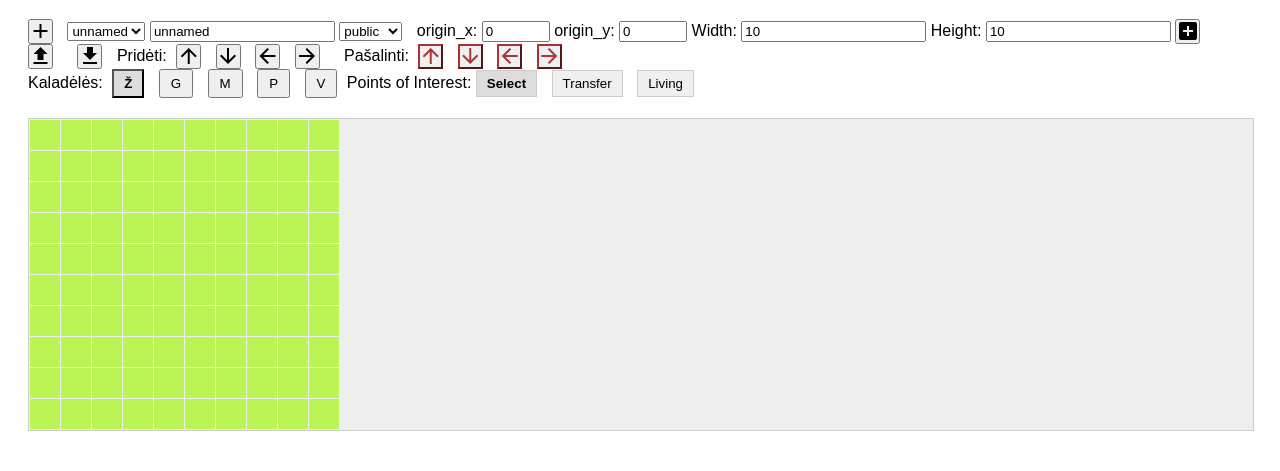
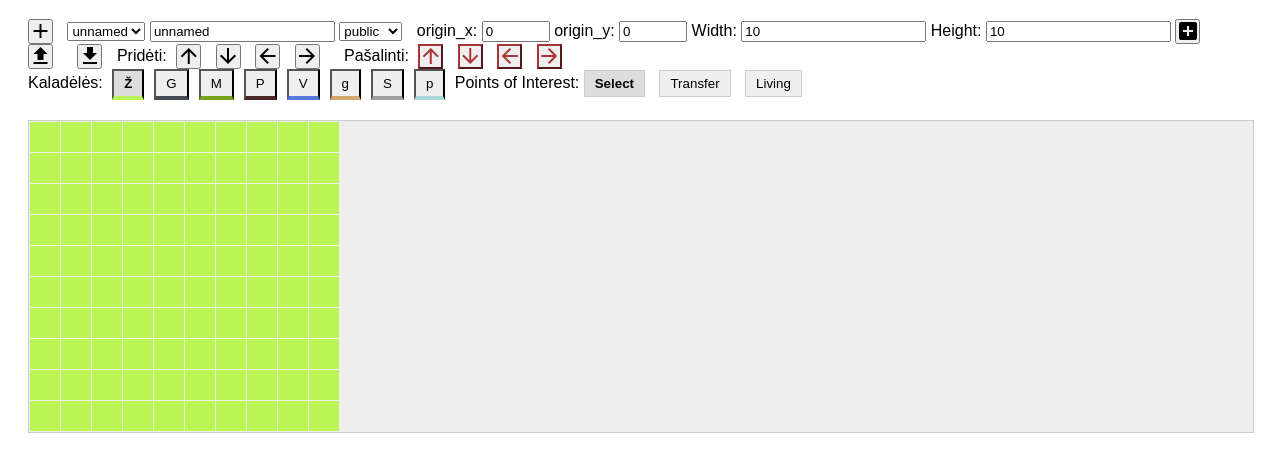
Before and after one commit to tomass/shmurkynas-map-editor, a website built with Vite: page index.html in a window 1280 px wide. Shown: the part 89-560 px from the top of the page. Built offline with nearby package versions, Linux system fonts and the light colour scheme.

Commit message:
Pridėtos butui reikalingos kaladėlės: grindys, plytelės ir siena

```diff
--- a/index.html
+++ b/index.html
@@ -82,11 +82,7 @@
   <div class="toolbar-2">
     <span class="char-toolbar">
       <span>Kaladėlės: </span>
-      <button class="char-btn selected">Ž</button>
-      <button class="char-btn">G</button>
-      <button class="char-btn">M</button>
-      <button class="char-btn">P</button>
-      <button class="char-btn">V</button>
+      <!-- Buttons are built from tileTypes in constants.js -->
     </span>
 
     <span class="points-toolbar">
--- a/src/constants.js
+++ b/src/constants.js
@@ -3,16 +3,29 @@ export const mapTypes = ["public", "private"];
 // Types of living (housing) a living point can represent
 export const livingTypes = ["flat1", "flat2", "house1", "house2"];
 
-// Color mapping for characters
+// Tile characters, in toolbar order. Characters are case sensitive: `g` and
+// `G`, `p` and `P` are different tiles.
 export const tileTypes = {
-  'Ž': '#baf455',
-  'G': '#454a59', // Light green
-  'M': '#7aa21d', // Light blue
-  'P': '#4d2926', // Light yellow
-  'V': '#5877dd', // Light purple
-  '': '#ffffff' // White for empty cells
-};// Point classes. These can be added on each map as points.
+  'Ž': { color: '#baf455', name: 'Žolė (grass) – numatytoji, vaikščiojama kaladėlė' },
+  'G': { color: '#454a59', name: 'Gatvė (road)' },
+  'M': { color: '#7aa21d', name: 'Medis (tree)' },
+  'P': { color: '#4d2926', name: 'Pastatas (building)' },
+  'V': { color: '#5877dd', name: 'Vanduo (water)' },
+  // Inside a flat
+  'g': { color: '#d2a86e', name: 'Grindys (floor) – buto vidus' },
+  'S': { color: '#9e9e9e', name: 'Siena (wall) – buto vidus' },
+  'p': { color: '#a8dadc', name: 'Plytelės (tiles) – buto vidus' },
+};
 export const defaultTileType = 'Ž';
+
+// What to show for a tile character, including one this editor does not know.
+export function tileColor(char) {
+  return (tileTypes[char] || tileTypes[defaultTileType]).color;
+}
+
+export function tileDescription(char) {
+  return tileTypes[char] ? `${char} – ${tileTypes[char].name}` : `${char} – nežinoma kaladėlė`;
+}
 
 // The order in which the fields of a point are written out. Points read from a
 // file keep the order they had there; this is only used for points the editor
--- a/src/main.js
+++ b/src/main.js
@@ -1,4 +1,4 @@
-import { mapTypes, livingTypes, tileTypes, TransferPoint, LivingPoint, defaultTileType } from './constants';
+import { mapTypes, livingTypes, tileTypes, tileColor, tileDescription, TransferPoint, LivingPoint, defaultTileType } from './constants';
 import { downloadMap, uploadMap } from './file';
 import { createMap, tileToWorld, setPointField } from './mapFormat';
 import { applyResize, hasOrigin } from './resize';
@@ -33,6 +33,16 @@ const removeColLeftBtn = document.getElementById('remove-col-left');
 const removeColRightBtn = document.getElementById('remove-col-right');
 
 // Toolbar-2
+const charToolbar = document.querySelector('.char-toolbar');
+for (const [char, { color, name }] of Object.entries(tileTypes)) {
+  const btn = document.createElement('button');
+  btn.className = 'char-btn';
+  btn.textContent = char;
+  btn.title = tileDescription(char);
+  btn.style.borderBottom = `4px solid ${color}`;
+  if (char === defaultTileType) btn.classList.add('selected');
+  charToolbar.appendChild(btn);
+}
 const charButtons = document.querySelectorAll('.char-btn');
 const toolButtons = document.querySelectorAll('.tool-btn');
 const livingTypeLabel = document.getElementById('living-type-label');
@@ -115,10 +125,10 @@ export function renderCurrentMap() {
     row.forEach((cell, colIdx) => {
       const cellElement = document.createElement('div');
       cellElement.className = 'cell';
-      cellElement.style.backgroundColor = tileTypes[cell] || tileTypes[defaultTileType];
+      cellElement.style.backgroundColor = tileColor(cell);
 
       const world = tileToWorld(map, colIdx, rowIdx);
-      cellElement.title = describeTile(world, colIdx, rowIdx);
+      cellElement.title = describeTile(cell, world, colIdx, rowIdx);
 
       const point = points.find(p => p.x === colIdx && p.y === rowIdx);
       if (point) {
@@ -145,8 +155,8 @@ export function renderCurrentMap() {
 // The world coordinate is the one the server logs and the JSON state files
 // (gamePoints.json, adventures.json, livingSpaces.json, players.json) use, so
 // it goes first; the file coordinate is what the editor and the map file use.
-function describeTile(world, col, row) {
-  return `pasaulio (${world.x}, ${world.y}) \u00b7 faile (${col}, ${row})`;
+function describeTile(char, world, col, row) {
+  return `${tileDescription(char)} \u00b7 pasaulio (${world.x}, ${world.y}) \u00b7 faile (${col}, ${row})`;
 }
 
 // A map whose tiles no longer start at 0, 0. shared/mapParser.js reads these
@@ -258,7 +268,7 @@ function handleCellMouseDown(row, col) {
 function handleCellMouseEnter(row, col) {
   const map = maps[currentMapIndex];
   if (map) {
-    coordReadout.textContent = describeTile(tileToWorld(map, col, row), col, row);
+    coordReadout.textContent = describeTile(map.grid[row][col], tileToWorld(map, col, row), col, row);
   }
   if (isDrawing) {
     updateCell(row, col);
@@ -274,7 +284,9 @@ function updateCell(row, col) {
   const cells = gridContainer.querySelectorAll('.cell');
   const index = row * currentWidth + col;
   const cellElement = cells[index];
-  cellElement.style.backgroundColor = tileTypes[selectedChar] || tileTypes[''];
+  cellElement.style.backgroundColor = tileColor(selectedChar);
+  cellElement.title = describeTile(selectedChar, tileToWorld(map, col, row), col, row);
+  coordReadout.textContent = cellElement.title;
 }
 
 function handleCellMouseUp() {
```
Also changed, not shown: agent.md (+6 -1 lines).
